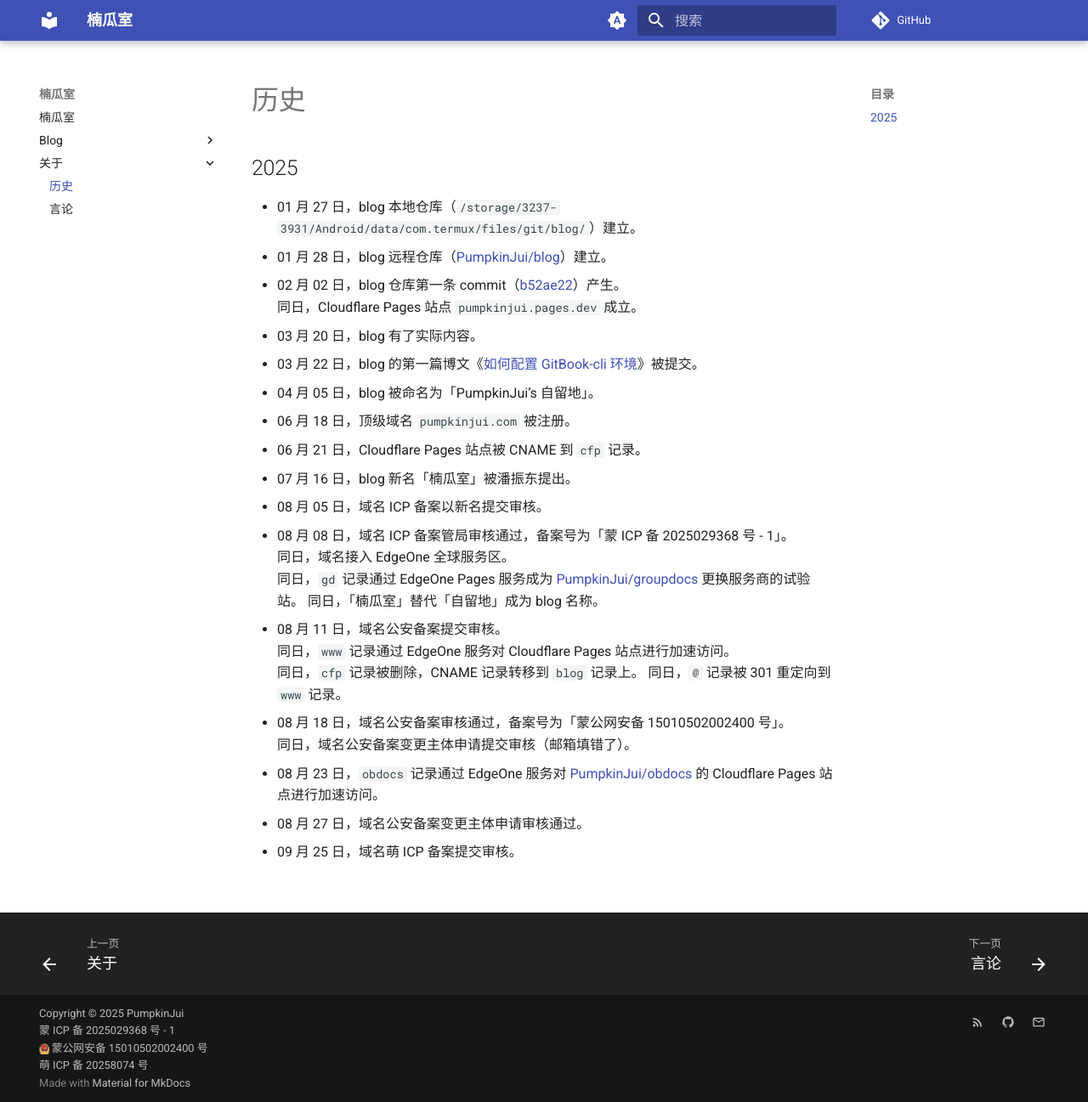
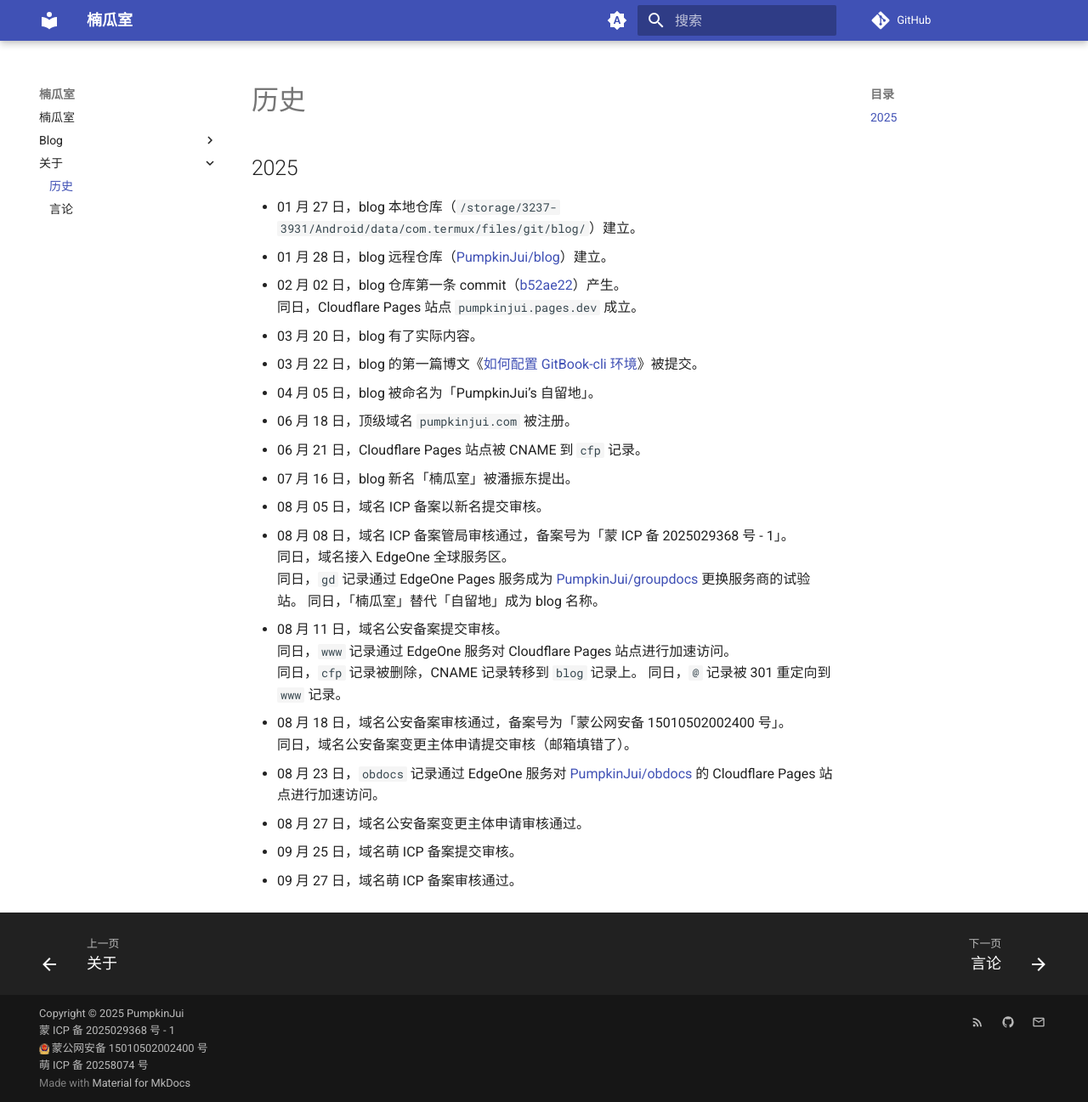
Before and after one commit to PumpkinJui/blog, an MkDocs documentation site: the page built from docs/about/history.md, in a window 1280 px wide and 1297 px high. Shown: the whole window at 85% size. Built offline with MkDocs 1.6.1 and Material for MkDocs 9.7.7, drawn with Linux system fonts in a browser that asks for light colours; comment, search, counter and statistics services are not loaded.

Commit message:
Update MoeICP status

```diff
--- a/docs/about/history.md
+++ b/docs/about/history.md
@@ -26,3 +26,4 @@
 - 08 月 23 日，`obdocs` 记录通过 EdgeOne 服务对 <https://github.com/PumpkinJui/obdocs> 的 Cloudflare Pages 站点进行加速访问。
 - 08 月 27 日，域名公安备案变更主体申请审核通过。
 - 09 月 25 日，域名萌 ICP 备案提交审核。
+- 09 月 27 日，域名萌 ICP 备案审核通过。
```
